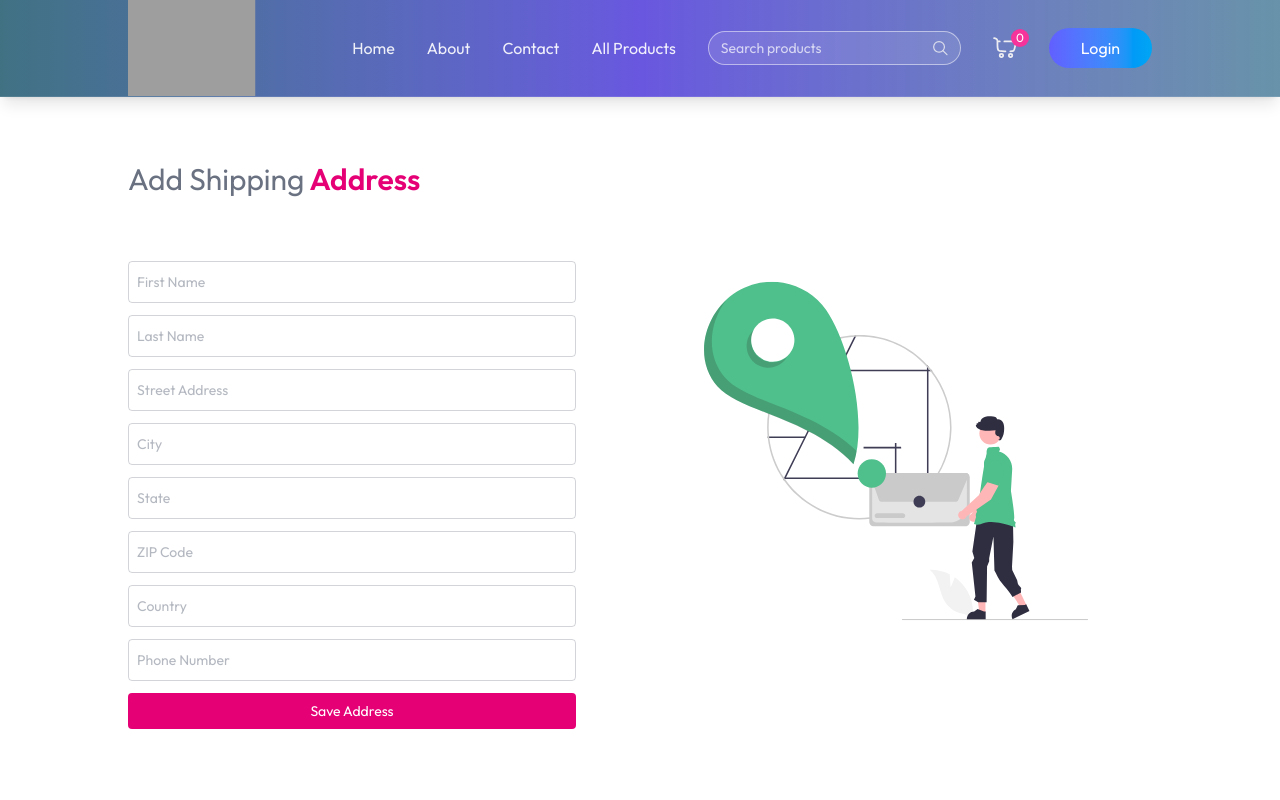
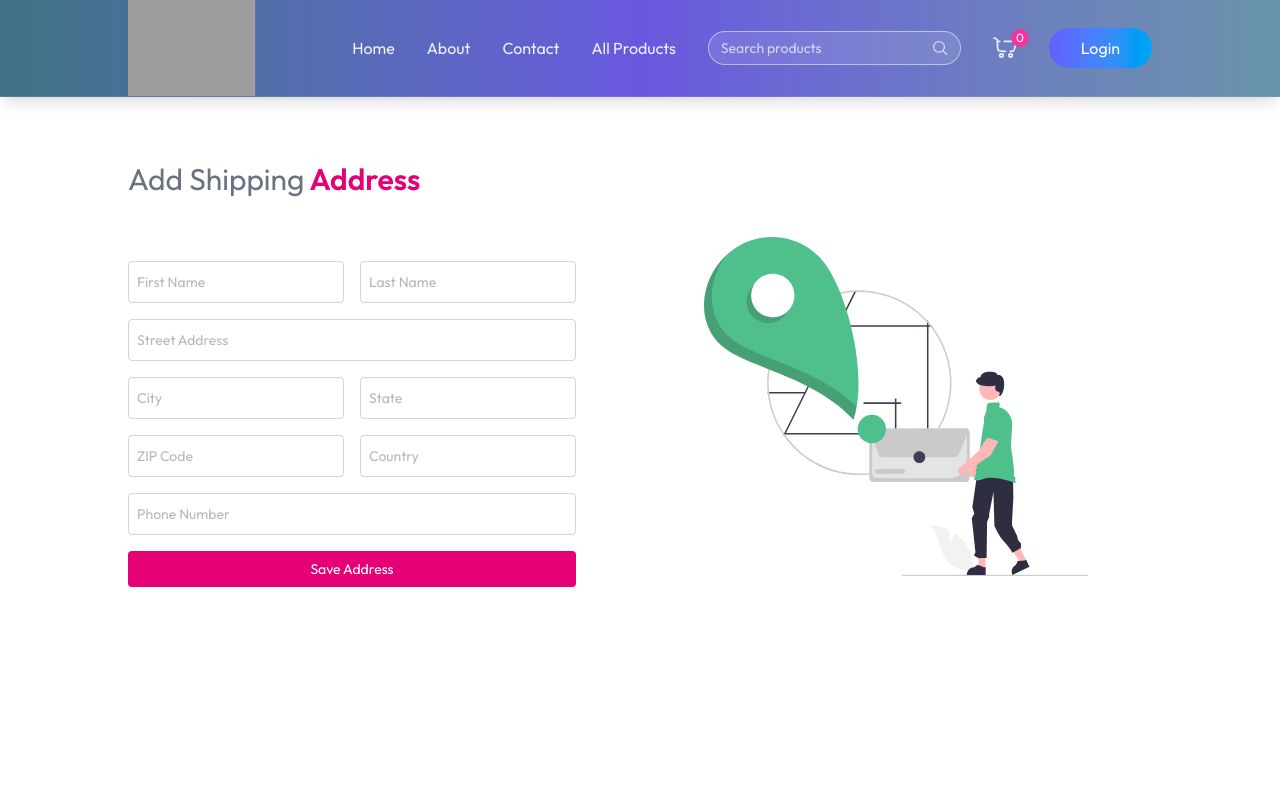
Before and after one commit to Amitkumersarkar/GMartBD-Ecommerce-Website, a React (Vite) app: page /add-address in a window 1280 px wide. Shown: the top 800 px of the page. Built offline with nearby package versions, Linux system fonts and the light colour scheme; grey boxes are pictures that could not be loaded.

Commit message:
updated address section and make it two collums layouts

```diff
--- a/src/pages/AddAddress/AddAddress.jsx
+++ b/src/pages/AddAddress/AddAddress.jsx
@@ -57,7 +57,7 @@ const AddAddress = () => {
                 <div className="flex-1 max-w-md">
                     <form
                         onSubmit={handleSubmit}
-                        className="space-y-3 mt-6 text-sm"
+                        className="grid grid-cols-1 md:grid-cols-2 gap-4 mt-6 text-sm"
                     >
                         <InputField
                             type="text"
@@ -66,6 +66,7 @@ const AddAddress = () => {
                             address={address}
                             handleChange={handleChange}
                         />
+
                         <InputField
                             type="text"
                             placeholder="Last Name"
@@ -73,6 +74,8 @@ const AddAddress = () => {
                             address={address}
                             handleChange={handleChange}
                         />
+
+                        <div className="md:col-span-2">
                             <InputField
                                 type="text"
                                 placeholder="Street Address"
@@ -80,6 +83,8 @@ const AddAddress = () => {
                                 address={address}
                                 handleChange={handleChange}
                             />
+                        </div>
+
                         <InputField
                             type="text"
                             placeholder="City"
@@ -87,6 +92,7 @@ const AddAddress = () => {
                             address={address}
                             handleChange={handleChange}
                         />
+
                         <InputField
                             type="text"
                             placeholder="State"
@@ -94,6 +100,7 @@ const AddAddress = () => {
                             address={address}
                             handleChange={handleChange}
                         />
+
                         <InputField
                             type="text"
                             placeholder="ZIP Code"
@@ -101,6 +108,7 @@ const AddAddress = () => {
                             address={address}
                             handleChange={handleChange}
                         />
+
                         <InputField
                             type="text"
                             placeholder="Country"
@@ -108,6 +116,8 @@ const AddAddress = () => {
                             address={address}
                             handleChange={handleChange}
                         />
+
+                        <div className="md:col-span-2">
                             <InputField
                                 type="tel"
                                 placeholder="Phone Number"
@@ -115,13 +125,16 @@ const AddAddress = () => {
                                 address={address}
                                 handleChange={handleChange}
                             />
+                        </div>
 
+                        <div className="md:col-span-2">
                             <button
                                 type="submit"
                                 className="w-full bg-pink-600 text-white py-2 rounded hover:bg-pink-700 transition"
                             >
                                 Save Address
                             </button>
+                        </div>
                     </form>
                 </div>
 
```
Lines whose indentation alone changed are shown as unchanged.
